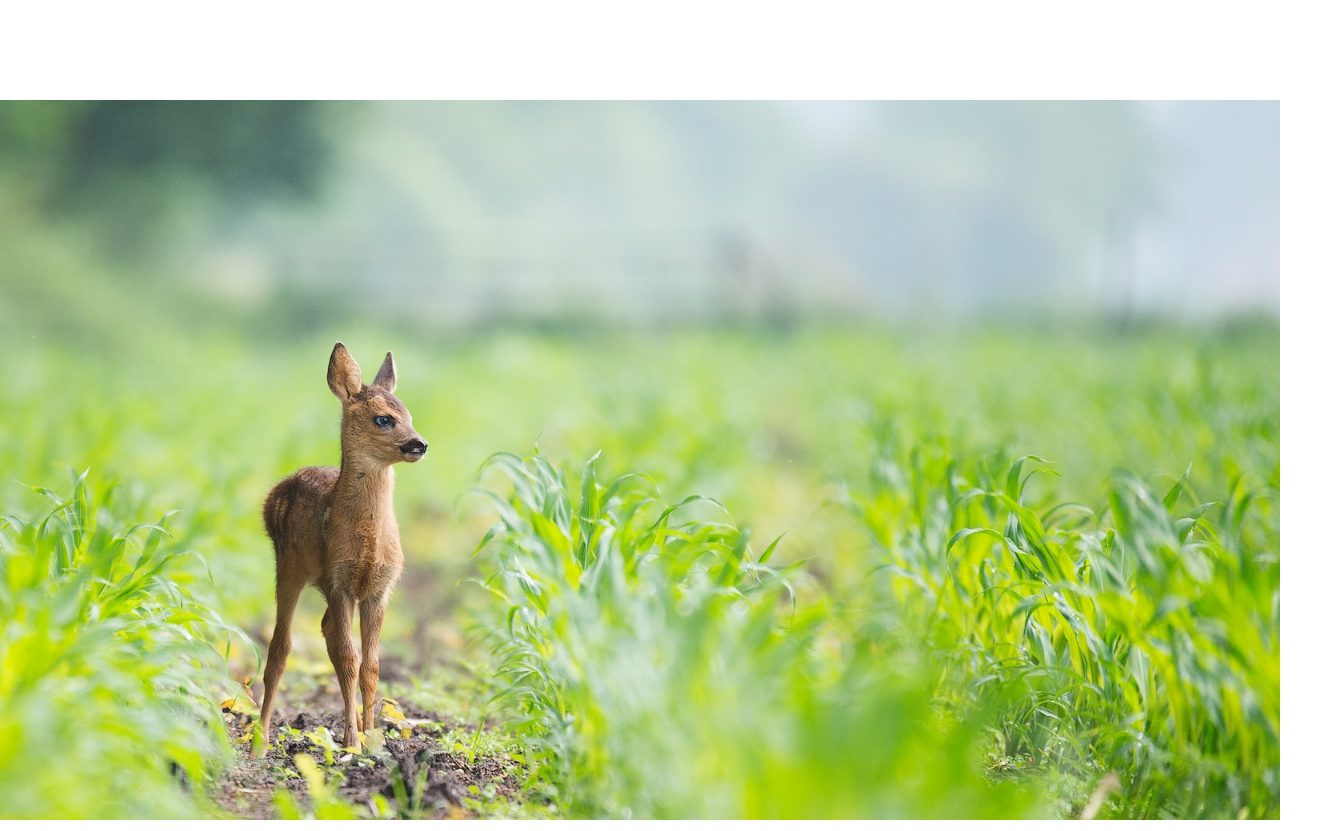
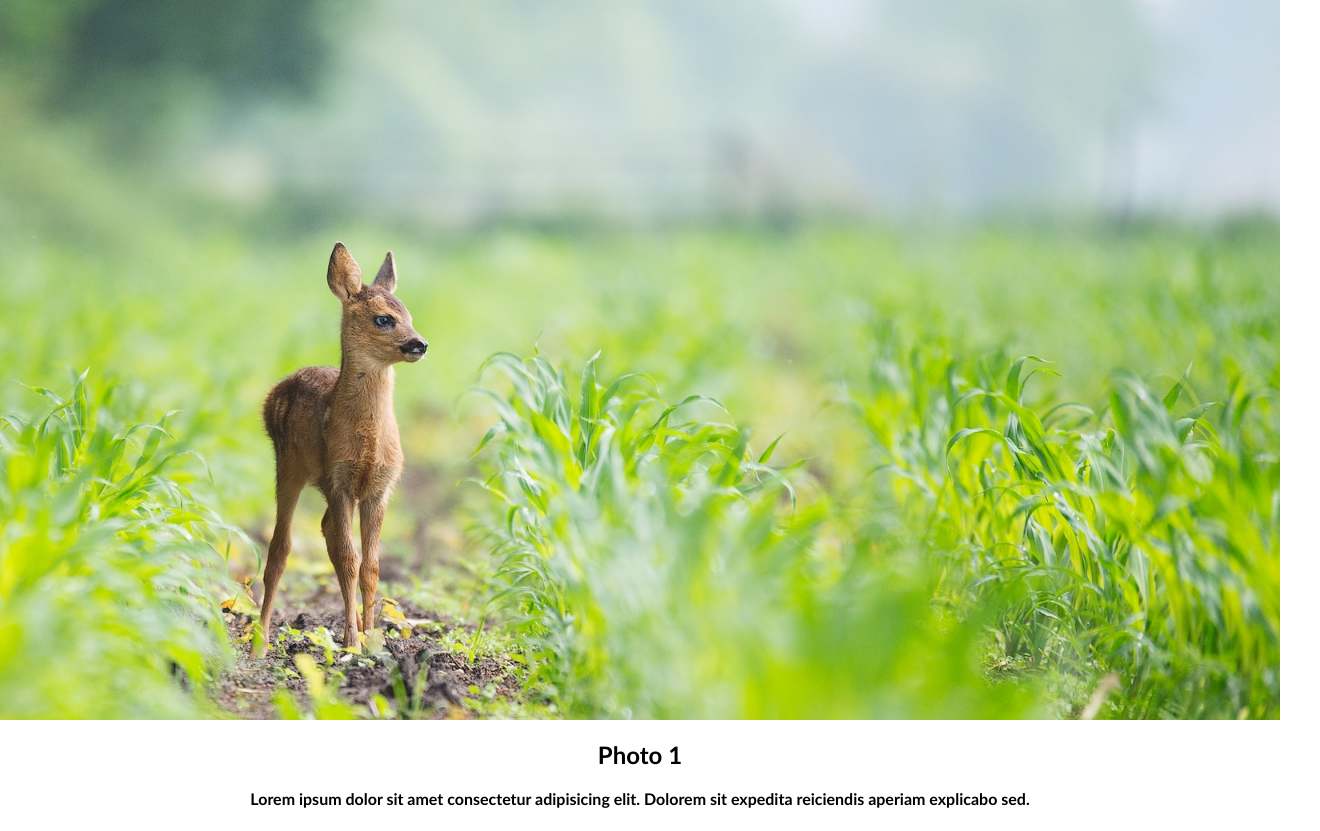
Before and after one commit to hugocoding21/TP2_pmn, a plain HTML site: page src/galerie/galerie.html in a window 1280 px wide. Shown: the top 831 px of the page, 1320 px wide, since content can reach past the window. Drawn offline with Linux system fonts and the light colour scheme.

Commit message:
padding change

```diff
--- a/src/galerie/galerie.css
+++ b/src/galerie/galerie.css
@@ -2,7 +2,7 @@
   font-family: "Gill Sans", "Gill Sans MT", Calibri, "Trebuchet MS", sans-serif;
   font-weight: bold;
   margin: 0;
-  padding: 20px;
+  padding-bottom: 20px;
 }
 .page {
   display: flex;
```
